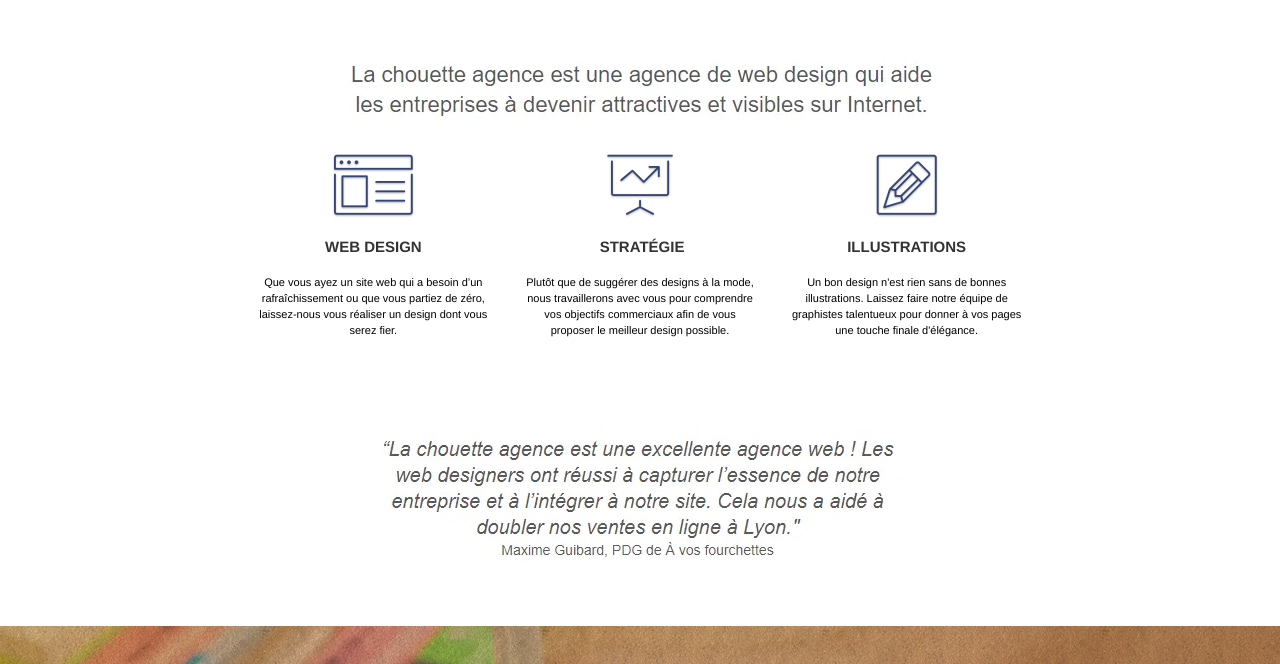
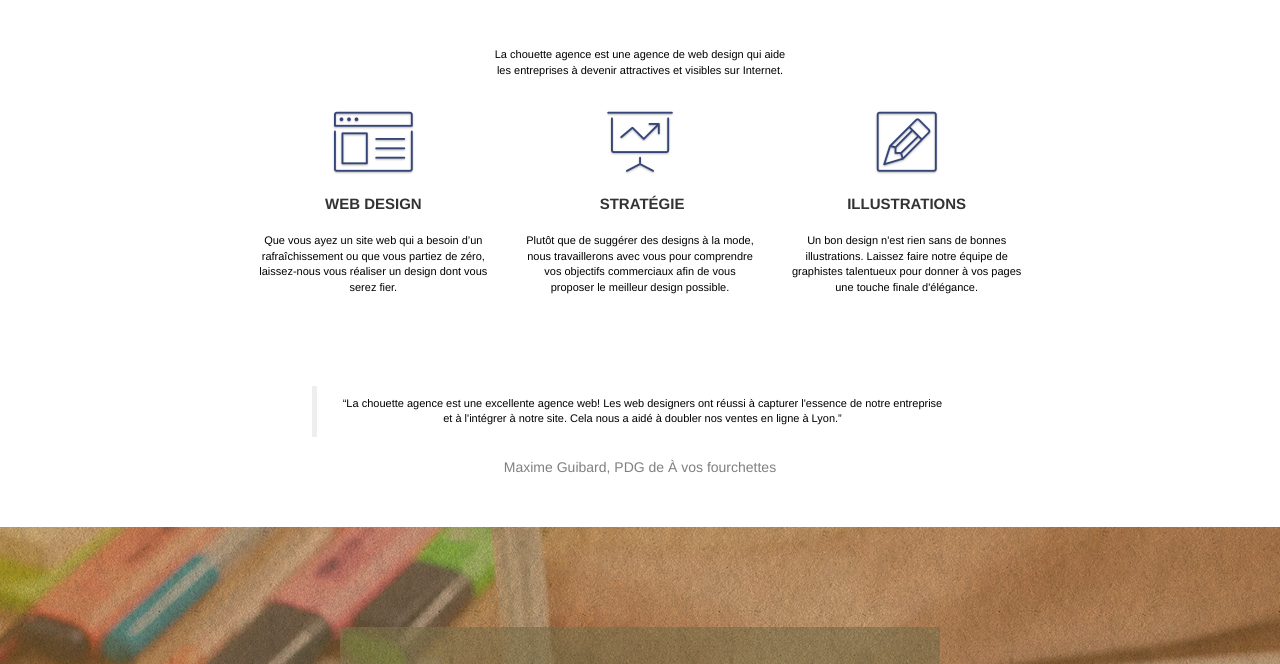
Before and after one commit to fatima-oudali/OudaliFatima_4_02082021, a plain HTML site: page index.html in a window 1280 px wide. Shown: the part 535-1199 px from the top of the page. Drawn offline with Linux system fonts and the light colour scheme.

Commit message:
images de texte remplacées par du texte

```diff
--- a/index.html
+++ b/index.html
@@ -77,7 +77,7 @@
 		<div class="container bloc-md">
 			<div class="row">
 				<div class="col-sm-12 text-center">
-					<img alt="" src="img/title.webp" />
+					<p>La chouette agence est une agence de web design qui aide<br/> les entreprises à devenir attractives et visibles sur Internet.</p>
 				</div>
 			</div>
 			<div class="row voffset-lg med-width-whitespace">
@@ -117,7 +117,10 @@
 			</div>
 			<div class="row voffset-lg voffset">
 				<div class="col-xs-12 col-md-8 col-md-offset-2 text-center">
-					<img alt="" src="img/citation.webp" />
+					<blockquote>
+						<p>“La chouette agence est une excellente agence web! Les web designers ont réussi à capturer l'essence de notre entreprise et à l'intégrer à notre site. Cela nous a aidé à doubler nos ventes en ligne à Lyon.”</p>
+					</blockquote>
+					<figcaption>Maxime Guibard, PDG de À vos fourchettes</figcaption>
 
 				</div>
 			</div>
@@ -145,7 +148,7 @@
 		<div class="container bloc-lg">
 			<div class="row">
 				<div class="col-sm-12 text-center">
-					<img alt="" src="img/title2.webp" />
+					<h2>Nous travaillons avec beaucoup de clients, <br>voici nos réalisations</h2>
 				</div>
 			</div>
 			<div class="row tight-width-whitespace portfolio-row">
```
Also changed, not shown: img/citation.webp (deleted), img/title.webp (deleted), img/title2.webp (deleted).
